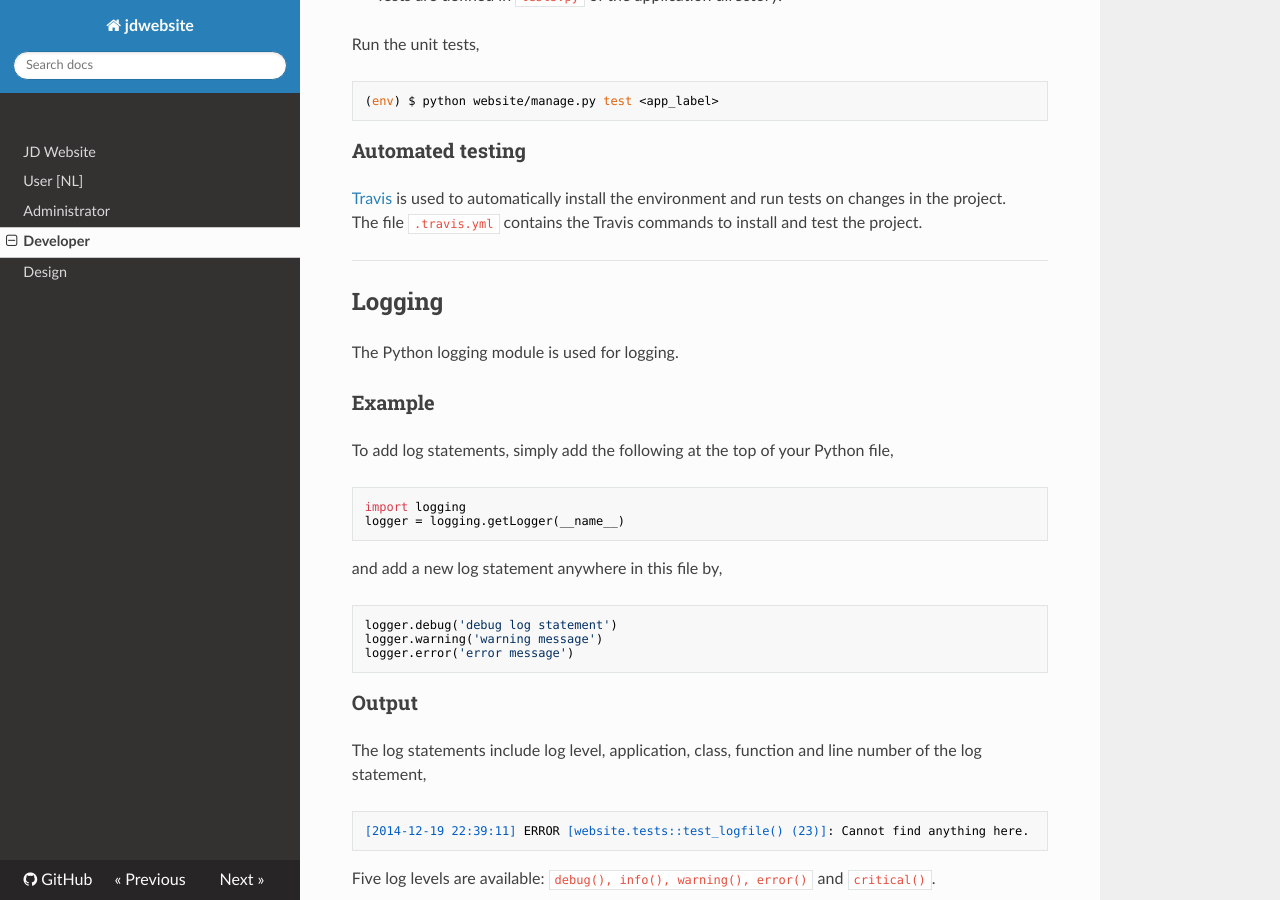
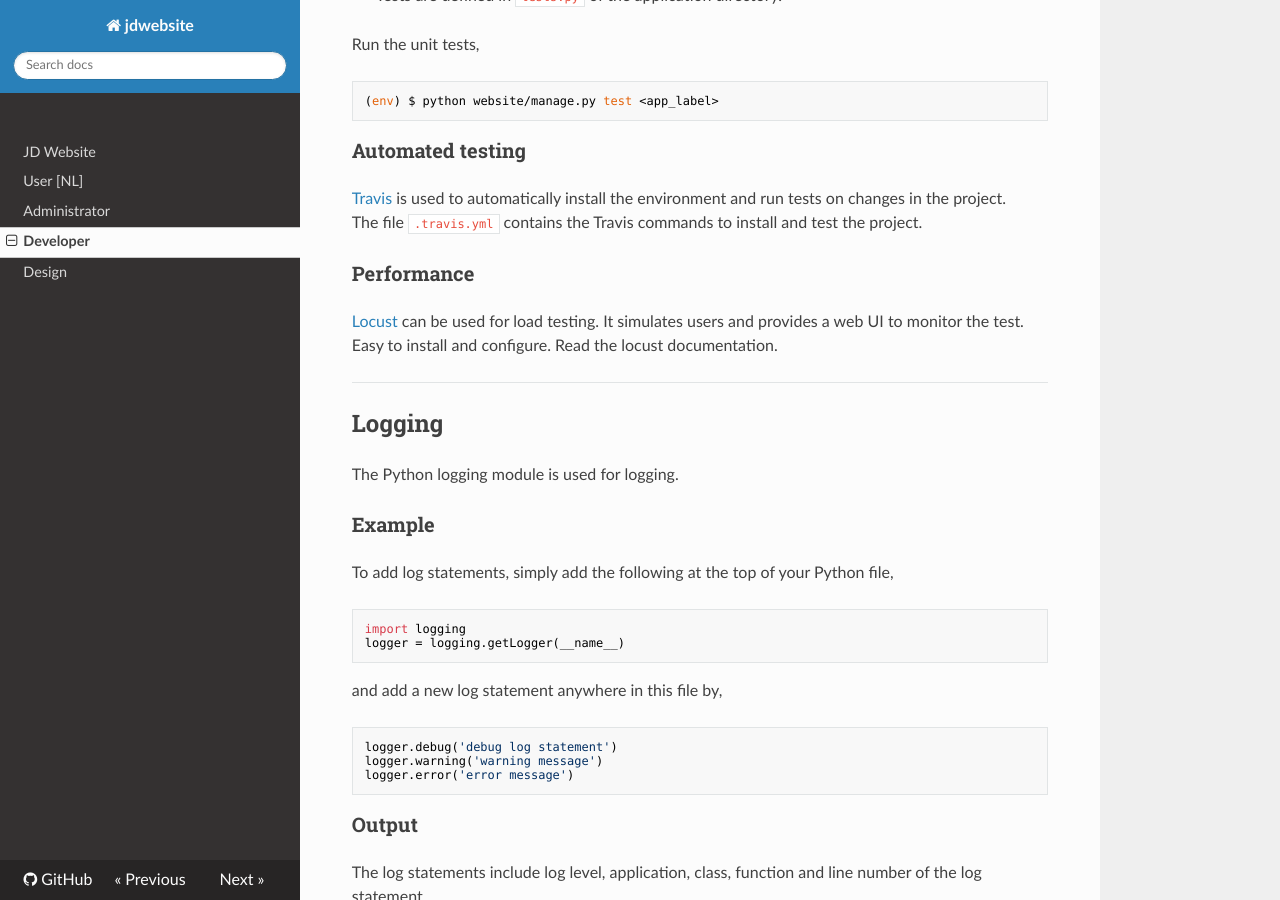
Before and after one commit to jonge-democraten/website, an MkDocs documentation site: the page built from docs/developer.md, in a window 1280 px wide and 900 px high, scrolled down 3095 px. Built offline with MkDocs 1.6.1, drawn with Linux system fonts in a browser that asks for light colours; nearby versions of some CDN libraries; old or Windows-style settings are respelled for this version of MkDocs.

Commit message:
Add a paragraph on locust load testing to dev documentation

```diff
--- a/docs/developer.md
+++ b/docs/developer.md
@@ -112,6 +112,11 @@ Run the unit tests,
 [Travis](https://travis-ci.org/jonge-democraten/website) is used to automatically install the environment and run tests on changes in the project.
 The file `.travis.yml` contains the Travis commands to install and test the project.
 
+<h3>Performance</h3>
+[Locust](https://github.com/locustio/locust) can be used for load testing.
+It simulates users and provides a web UI to monitor the test.
+Easy to install and configure. Read the locust documentation.
+
 -----
 ## Logging
 The Python logging module is used for logging.
```
Also changed, not shown: other parts of docs/developer.md (+0 -2 lines).
